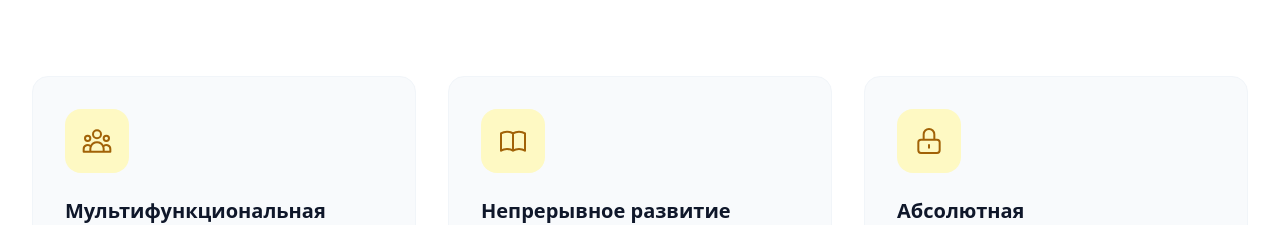
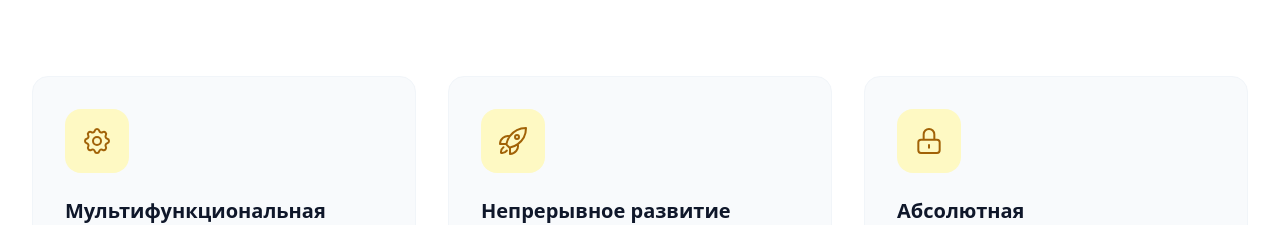
Before and after one commit to kfy6pyf79t-max/terratax, a Next.js app: page / in a window 1280 px wide. Shown: the part 2180-2405 px from the top of the page. Built offline with nearby package versions, Linux system fonts and the light colour scheme.

Commit message:
Обновил иконки в блоке Команда

```diff
--- a/app/components/Team.tsx
+++ b/app/components/Team.tsx
@@ -7,7 +7,7 @@ export default function Team() {
       desc: 'Над вашей задачей работают одновременно юристы, налоговые консультанты и финансовые аналитики. Это позволяет исключить «слепые зоны» и обеспечить всестороннюю защиту.',
       icon: (
         <svg className="w-8 h-8" fill="none" stroke="currentColor" viewBox="0 0 24 24">
-          <path strokeLinecap="round" strokeLinejoin="round" strokeWidth="1.5" d="M17 20h5v-2a3 3 0 00-5.356-1.857M17 20H7m10 0v-2c0-.656-.126-1.283-.356-1.857M7 20H2v-2a3 3 0 015.356-1.857M7 20v-2c0-.656.126-1.283.356-1.857m0 0a5.002 5.002 0 019.288 0M15 7a3 3 0 11-6 0 3 3 0 016 0zm6 3a2 2 0 11-4 0 2 2 0 014 0zM7 10a2 2 0 11-4 0 2 2 0 014 0z" />
+          <path strokeLinecap="round" strokeLinejoin="round" strokeWidth="1.5" d="M10.325 4.317c.426-1.756 2.924-1.756 3.35 0a1.724 1.724 0 002.573 1.066c1.543-.94 3.31.826 2.37 2.37a1.724 1.724 0 001.065 2.572c1.756.426 1.756 2.924 0 3.35a1.724 1.724 0 00-1.066 2.573c.94 1.543-.826 3.31-2.37 2.37a1.724 1.724 0 00-2.572 1.065c-.426 1.756-2.924 1.756-3.35 0a1.724 1.724 0 00-2.573-1.066c-1.543.94-3.31-.826-2.37-2.37a1.724 1.724 0 00-1.065-2.572c-1.756-.426-1.756-2.924 0-3.35a1.724 1.724 0 001.066-2.573c-.94-1.543.826-3.31 2.37-2.37.996.608 2.296.07 2.572-1.065z M15 12a3 3 0 11-6 0 3 3 0 016 0z" />
         </svg>
       ),
     },
@@ -16,7 +16,7 @@ export default function Team() {
       desc: 'Команда регулярно проходит повышение квалификации и отслеживает изменения в законодательстве, разъяснениях ФНС и актуальной судебной практике в режиме реального времени.',
       icon: (
         <svg className="w-8 h-8" fill="none" stroke="currentColor" viewBox="0 0 24 24">
-          <path strokeLinecap="round" strokeLinejoin="round" strokeWidth="1.5" d="M12 6.253v13m0-13C10.832 5.477 9.246 5 7.5 5S4.168 5.477 3 6.253v13C4.168 18.477 5.754 18 7.5 18s3.332.477 4.5 1.253m0-13C13.168 5.477 14.754 5 16.5 5c1.747 0 3.332.477 4.5 1.253v13C19.832 18.477 18.247 18 16.5 18c-1.746 0-3.332.477-4.5 1.253" />
+          <path strokeLinecap="round" strokeLinejoin="round" strokeWidth="1.5" d="M15.59 14.37a6 6 0 01-5.84 7.38v-4.8m5.84-2.58a14.98 14.98 0 006.16-12.12A14.98 14.98 0 009.631 8.41m5.96 5.96a14.926 14.926 0 01-5.841 2.58m-.119-8.54a6 6 0 00-7.381 5.84h4.8m2.581-5.84a14.927 14.927 0 00-2.58 5.84m2.699 2.7c-.103.021-.207.041-.311.06a15.09 15.09 0 01-2.448-2.448 14.9 14.9 0 01.06-.312m-2.24 2.39a4.493 4.493 0 00-1.757 4.306 4.493 4.493 0 004.306-1.758M16.5 9a1.5 1.5 0 11-3 0 1.5 1.5 0 013 0z" />
         </svg>
       ),
     },
```
